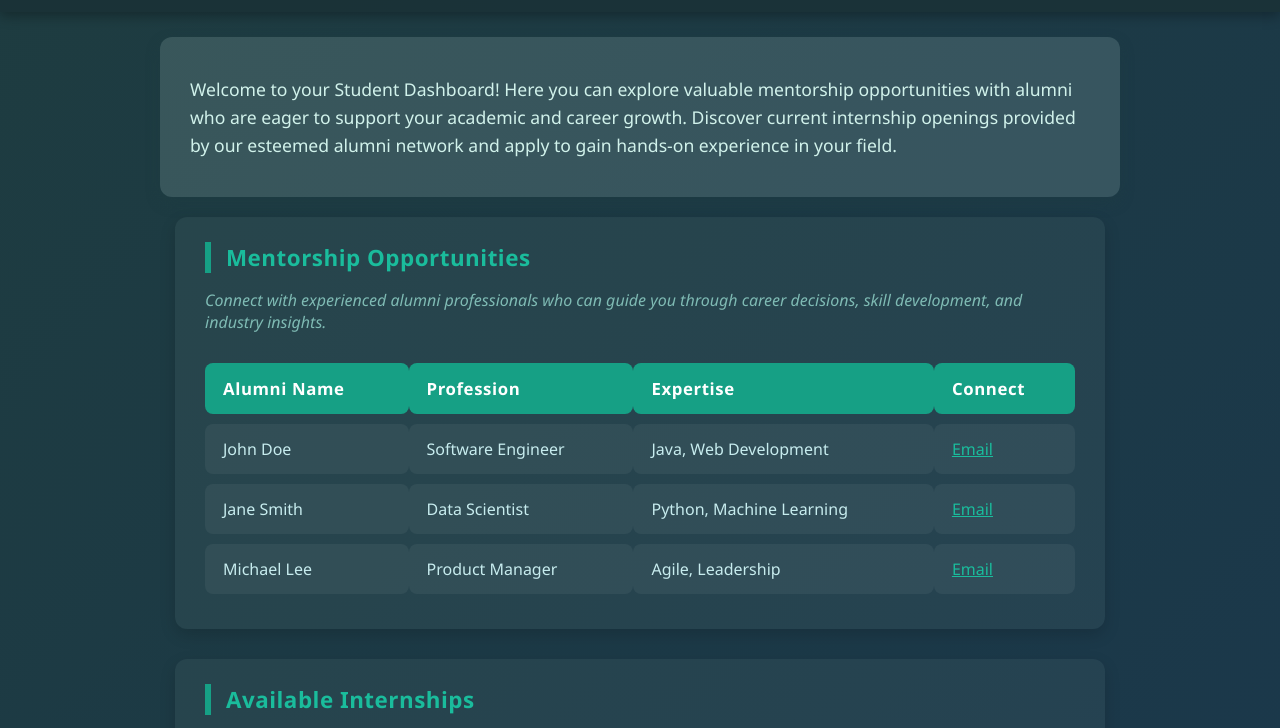
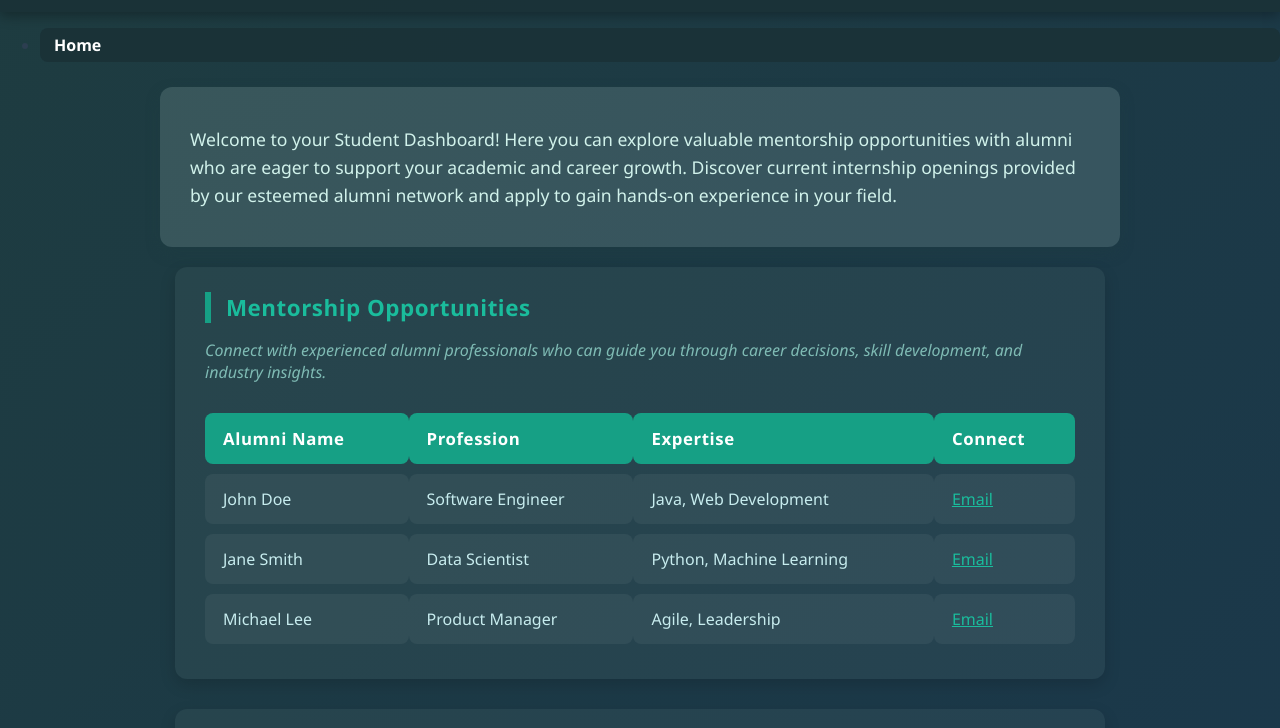
Before and after one commit to myfirstteamyss/syntaxError, a plain HTML site: page student.html in a window 1280 px wide. Shown: the part 83-811 px from the top of the page. Drawn offline with Linux system fonts and the light colour scheme.

Commit message:
Update student.html

```diff
--- a/student.html
+++ b/student.html
@@ -263,6 +263,14 @@
   <p>Mentorship Opportunities & Internship Applications</p>
 </header>
 
+  <nav class = "navbar">
+  <ul>
+    <li style="background: rgba(26,49,55,0.9); border-radius: 8px; padding: 6px 14px;">
+      <a href="index.html" style="color: #fff; font-weight: 600; text-decoration: none;">Home</a>
+    </li>
+  </ul>
+</nav>
+
 <div class="intro">
   <p>Welcome to your Student Dashboard! Here you can explore valuable mentorship opportunities with alumni who are eager to support your academic and career growth. Discover current internship openings provided by our esteemed alumni network and apply to gain hands-on experience in your field.</p>
 </div>
```
